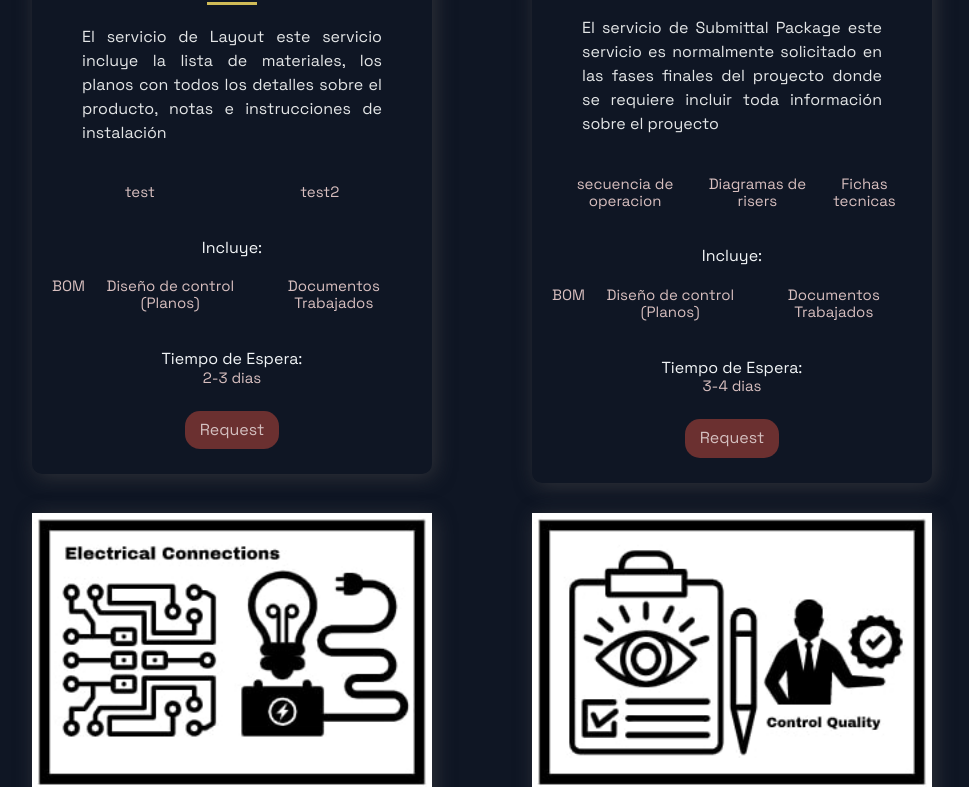
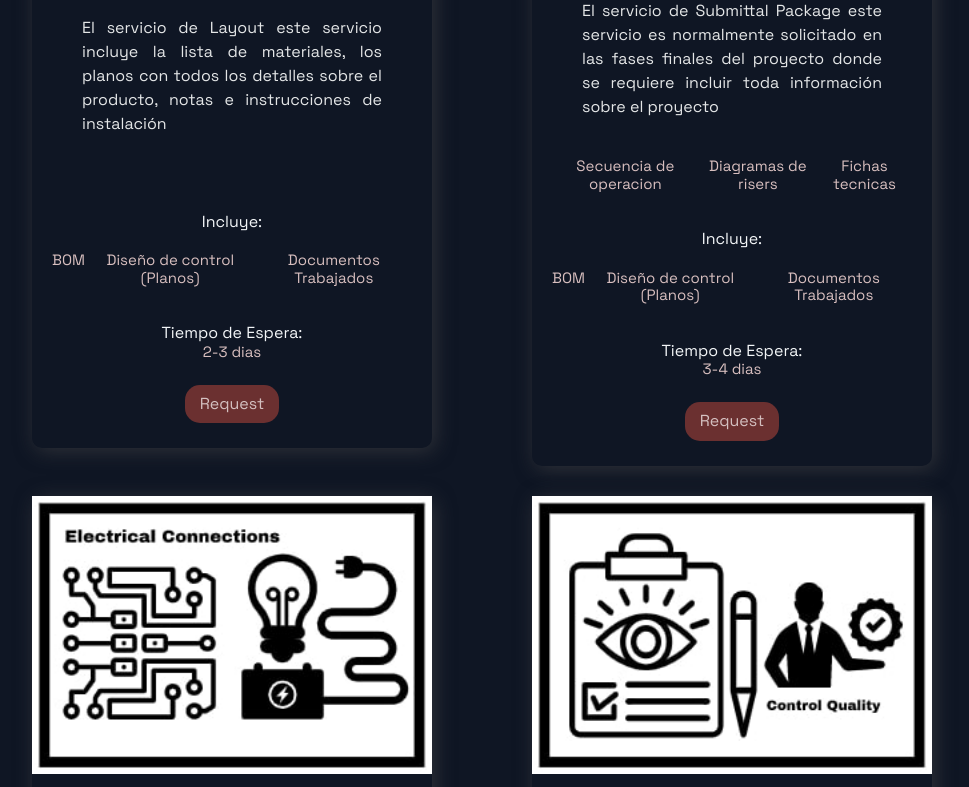
Before and after one commit to rogercerpa/controlsplaybook, a Next.js app: page / in a window 1280 px wide. Shown: the part 2601-3388 px from the top of the page, without its empty margins (158-1127 px from the left). Built offline with nearby package versions, Linux system fonts and the light colour scheme.

Commit message:
updated components names

```diff
--- a/src/components/Acomplishments/Acomplishments.js
+++ b/src/components/Contactos/Contactos.js
@@ -1,12 +1,12 @@
 import React from 'react';
 
 import { Section, SectionDivider, SectionTitle, SectionText } from '../../styles/GlobalComponents';
-import { Box, Boxes, BoxNum, BoxText } from './AcomplishmentsStyles';
+import { Box, Boxes, BoxNum, BoxText } from './ContactosStyles';
 import { contactos } from '../../constants/constants';
 
 
 
-const Acomplishments = () => (
+const Contactos = () => (
   <Section>
     <SectionTitle>Contactos</SectionTitle>
         <SectionText>Lista de contactos de los diferentes grupos de Diseño & Aplicaciones, enfocados en controles de iluminación:</SectionText>
@@ -24,4 +24,4 @@ const Acomplishments = () => (
  </Section>
 );
 
-export default Acomplishments;
+export default Contactos;
--- a/src/components/Header/Header.js
+++ b/src/components/Header/Header.js
@@ -17,7 +17,7 @@ const Header = () =>  (
     </Div1>
     <Div2>
       <li>
-        <Link href="#projects">
+        <Link href="#RFA">
           <NavLink>
             RFA
           </NavLink>
--- a/src/components/TimeLine/TimeLine.js
+++ b/src/components/RFA/RFA.js
@@ -1,13 +1,13 @@
 import React, { useState, useRef, useEffect } from 'react';
 
-import { CarouselButton, CarouselButtonDot, CarouselButtons, CarouselContainer, CarouselItem, CarouselItemImg, CarouselItemText, CarouselItemTitle, CarouselMobileScrollNode } from './TimeLineStyles';
+import { CarouselButton, CarouselButtonDot, CarouselButtons, CarouselContainer, CarouselItem, CarouselItemImg, CarouselItemText, CarouselItemTitle, CarouselMobileScrollNode } from './RFAStyles';
 import { Section, SectionDivider, SectionText, SectionTitle } from '../../styles/GlobalComponents';
 import { RequestForAssistance } from '../../constants/constants';
 import Button from '../../styles/GlobalComponents/Button';
 
 const TOTAL_CAROUSEL_COUNT = RequestForAssistance.length;
 
-const Timeline = () => {
+const RFA = () => {
   const [activeItem, setActiveItem] = useState(0);
   const carouselRef = useRef();
 
@@ -119,4 +119,4 @@ const Timeline = () => {
   );
 };
 
-export default Timeline;
+export default RFA;
--- a/src/components/Projects/Projects.js
+++ b/src/components/Servicios/Servicios.js
@@ -1,10 +1,10 @@
 import React from 'react';
 
-import { BlogCard, CardInfo, ExternalLinks, GridContainer, HeaderThree, Hr, Tag, TagList, TitleContent, UtilityList, Img } from './ProjectsStyles';
+import { BlogCard, CardInfo, ExternalLinks, GridContainer, HeaderThree, Hr, Tag, TagList, TitleContent, UtilityList, Img } from './ServiciosStyles';
 import { Section, SectionDivider, SectionTitle } from '../../styles/GlobalComponents';
 import { servicios } from '../../constants/constants';
 
-const Projects = () => (
+const Servicios = () => (
   <Section nopadding id="servicios">
     <SectionDivider />
     <SectionTitle main>Servicios</SectionTitle>
@@ -52,4 +52,4 @@ const Projects = () => (
   </Section>
 );
 
-export default Projects;
+export default Servicios;
--- a/src/components/Hero/Hero.js
+++ b/src/components/Title/Title.js
@@ -2,9 +2,9 @@ import React from 'react';
 
 import { Section, SectionText, SectionTitle } from '../../styles/GlobalComponents';
 import Button from '../../styles/GlobalComponents/Button';
-import { LeftSection } from './HeroStyles';
+import { LeftSection } from './TitleStyles';
 
-const Hero = (props) => (
+const Title = (props) => (
   <Section row nopadding>
     <LeftSection>
       <SectionTitle main center>
@@ -20,4 +20,4 @@ const Hero = (props) => (
 </Section>
 );
 
-export default Hero;
+export default Title;
--- a/src/constants/constants.js
+++ b/src/constants/constants.js
@@ -3,7 +3,7 @@ export const servicios = [
     title: 'Budget',
     subtitle:"Cotizacion estimada",
     description: "El servicio de BUDGET (propuesta) es uno de los servicios mas rapidos el cual ofrece una lista de materiales de controles estimado",
-     subdescriptions: [ 'test', 'test2' ],
+     subdescriptions: [ '' ],
     image: '/images/budget1.jpg',
       tags: ['BOM', 'Documentos Trabajados'],
     source: 'https://google.com',
@@ -15,7 +15,7 @@ export const servicios = [
     title: 'BOM',
     subtitle:"Lista de Materiales",
     description:"El servicio de BOM (Lista de Materiales) ofrece una lista de materiales precisa a los planos eléctricos, especificaciones y secuencia de operación del proyecto",
-    subdescriptions: [ 'test', 'test2'  ],
+    subdescriptions: [ ''  ],
     image: '/images/BOM1.jpg',
     tags: ['BOM', 'Documentos Trabajados'],
     source: 'https://google.com',
@@ -27,7 +27,7 @@ export const servicios = [
     title: 'Layout',
     subtitle:"Diseño de controles",
     description: "El servicio de Layout este servicio incluye la lista de materiales, los planos con todos los detalles sobre el producto, notas e instrucciones de instalación",
-     subdescriptions: [ 'test', 'test2'  ],
+     subdescriptions: [ ''  ],
     image: '/images/Layout1.jpg',
       tags: ['BOM', 'Diseño de control (Planos)', 'Documentos Trabajados' ],
     source: 'https://google.com',
@@ -39,7 +39,7 @@ export const servicios = [
     title: 'Submittal',
     subtitle:"Paquete de envío",
     description: "El servicio de Submittal Package este servicio es normalmente solicitado en las fases finales del proyecto donde se requiere incluir toda información sobre el proyecto",
-    subdescriptions: [ 'secuencia de operacion', 'Diagramas de risers ', 'Fichas tecnicas'  ],
+    subdescriptions: [ 'Secuencia de operacion', 'Diagramas de risers ', 'Fichas tecnicas'  ],
     image: '/images/submittal1.jpg',
     tags: ['BOM', 'Diseño de control (Planos)', 'Documentos Trabajados'],
     source: 'https://google.com',
@@ -51,7 +51,7 @@ export const servicios = [
       title: 'Diagramas',
       subtitle:"Cableados e Instrucciones",
     description: "This is a code repository for the corresponding video tutorial. In this video, we will create a full Realtime Chat Application",
-    subdescriptions: [ 'test', 'test2'  ],
+    subdescriptions: [ ''  ],
       image: '/images/diagrams1.jpg',
     tags: ['React', 'ChatEngine', 'Firebase'],
     source: 'https://google.com',
@@ -63,7 +63,7 @@ export const servicios = [
         title: 'QC',
         subtitle:"Control de Calidad",
     description: "This is a code repository for the corresponding video tutorial. In this video, we will create a full Realtime Chat Application",
-    subdescriptions: [ 'test', 'test2'  ],
+    subdescriptions: [ ''  ],
         image: '/images/QC1.jpg',
     tags: ['React', 'ChatEngine', 'Firebase'],
     source: 'https://google.com',
--- a/src/pages/index.js
+++ b/src/pages/index.js
@@ -1,9 +1,9 @@
-import Acomplishments from '../components/Acomplishments/Acomplishments';
+import Contactos from '../components/Contactos/Contactos';
 import BgAnimation from '../components/BackgrooundAnimation/BackgroundAnimation';
-import Hero from '../components/Hero/Hero';
-import Projects from '../components/Projects/Projects';
+import Title from '../components/Title/Title';
+import Servicios from '../components/Servicios/Servicios';
 import Herramientas from '../components/Herramientas/Herramientas';
-import Timeline from '../components/TimeLine/TimeLine';
+import RFA from '../components/RFA/RFA';
 import { Layout } from '../layout/Layout';
 import { Section } from '../styles/GlobalComponents';
 
@@ -11,13 +11,13 @@ const Home = () => {
   return (
     <Layout>
       <Section grid>
-        <Hero />
+        <Title />
         <BgAnimation />
       </Section>
-      <Timeline />
-      <Projects />
+      <RFA />
+      <Servicios />
       <Herramientas />
-      <Acomplishments />
+      <Contactos />
     </Layout>
   );
 };
```
Also changed, not shown: src/components/Contactos/ContactosStyles.js (renamed from src/components/Acomplishments/AcomplishmentsStyles.js), src/components/RFA/RFAStyles.js (renamed from src/components/TimeLine/TimeLineStyles.js), src/components/Servicios/ServiciosStyles.js (renamed from src/components/Projects/ProjectsStyles.js), src/components/Title/TitleStyles.js (renamed from src/components/Hero/HeroStyles.js).
